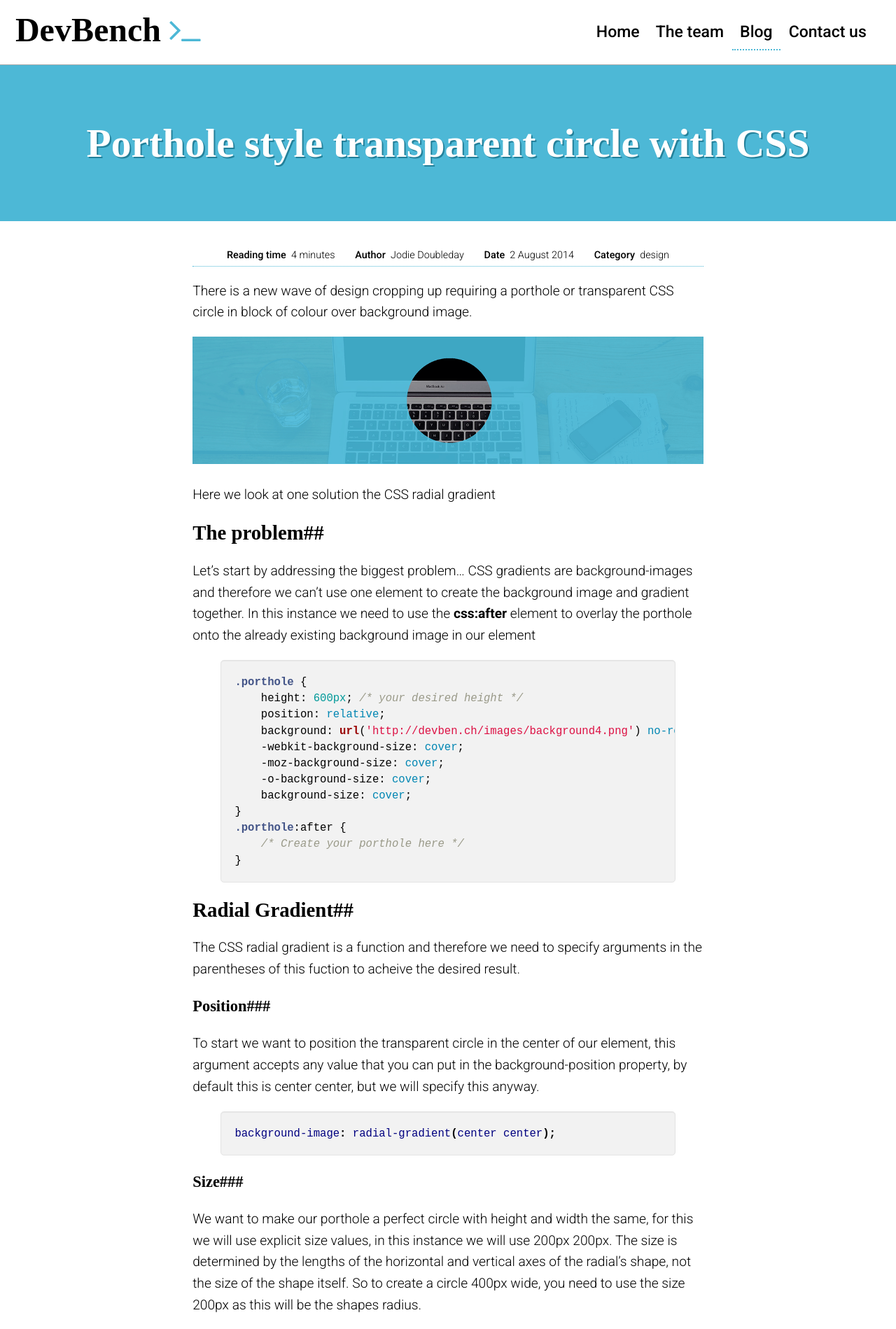
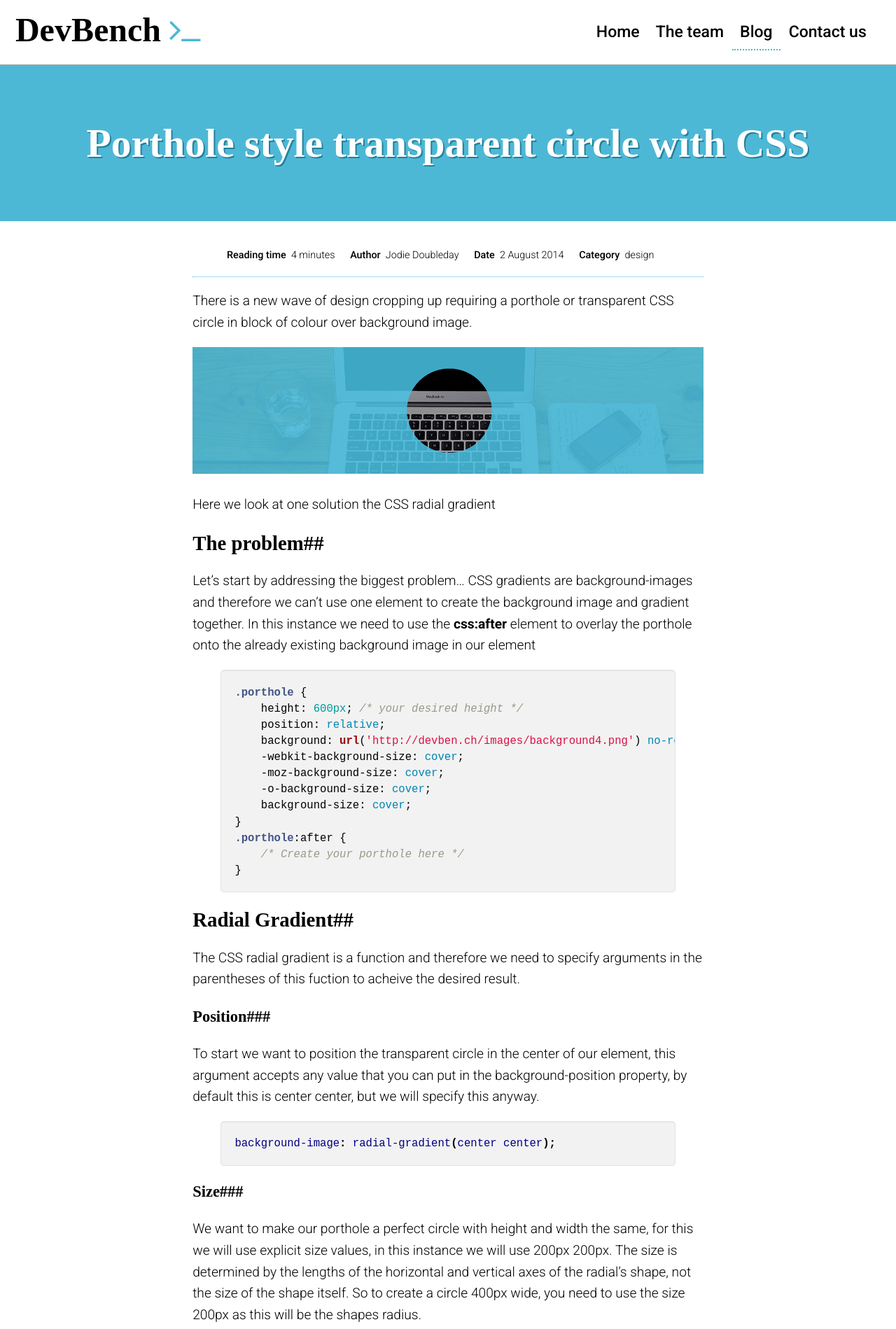
Before and after one commit to devbench/devbench.github.io, a Jekyll site: the page built from _posts/2014-08-02-porthole.md, in a window 1280 px wide. Shown: the top 1899 px of the page at 70% size. Built offline with Jekyll 4.4.1, drawn with Linux system fonts in a browser that asks for light colours; nearby versions of some CDN libraries; some web fonts are replaced; a script that is not in the unit is left out.

Commit message:
mobile design

```diff
--- a/assets/less/main.css
+++ b/assets/less/main.css
@@ -175,13 +175,16 @@
   justify-content: center;
   font-size: 0.75em;
   border-bottom: dotted 1px #4db8d6;
+  flex-wrap: wrap;
+  padding-bottom: 1em;
 }
 dl dt {
   font-weight: 500;
-  margin-left: 1em;
+  flex: 0 1 50%;
 }
 dl dd {
-  margin: 0 1em 0 0.5em;
+  flex: 0 1 50%;
+  margin: 0;
 }
 /* -- Team --*/
 .team {
@@ -286,6 +289,16 @@
   .header nav ul {
     justify-content: flex-end;
     font-size: 1.2em;
+  }
+  dl {
+    justify-content: center;
+  }
+  dl dt {
+    flex: 0 0 auto;
+  }
+  dl dd {
+    flex: 0 0 auto;
+    margin: 0 1.5em 0 0.5em;
   }
 }
 /*--- Bounce Out Animation ---*/
```
Also changed, not shown: assets/less/main.less (+15 -2 lines).
